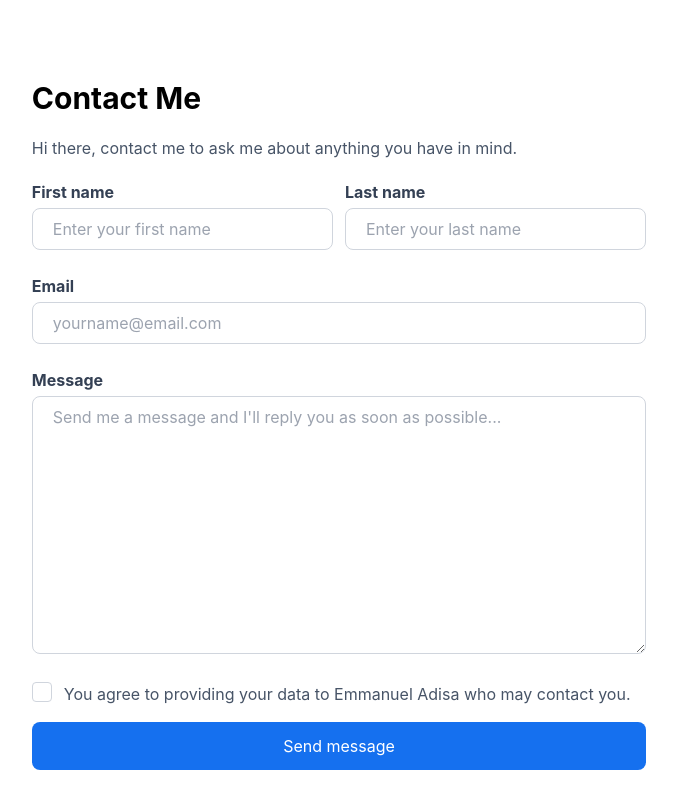
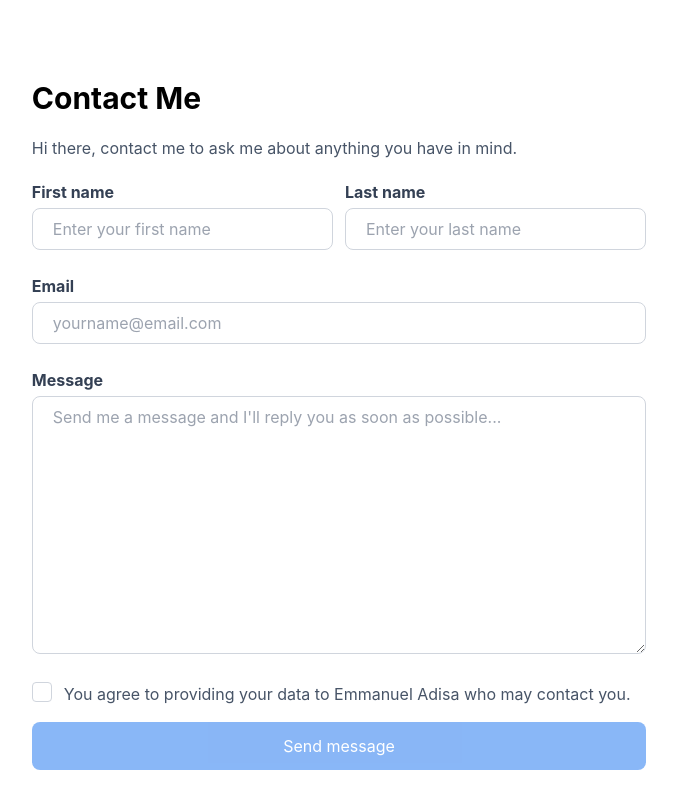
Before and after one commit to bohemiancode-x/HNG-stage-one-task, a React (Create React App) app: page /contact in a window 1280 px wide. Shown: the top 800 px of the page, without its empty margins (301-978 px from the left). Built offline with nearby package versions, Linux system fonts and the light colour scheme.

Commit message:
fix: disable button if input  not checked

```diff
--- a/src/pages/Contact.js
+++ b/src/pages/Contact.js
@@ -5,6 +5,7 @@ export default function Contact() {
     const [formValues, setFormValues] =useState(initialValues);
     const [formErrors, setFormErrors] =useState({});
     const [isSubmit, setIsSubmit] = useState(false);
+    const [isChecked, setIsChecked] = useState(true);
 
     const handleChange = (e) => {
         const {name, value} = e.target;
@@ -20,6 +21,10 @@ export default function Contact() {
                 setIsSubmit(false)
             }, 2000)
     };
+
+    const toggleCheck = () => {
+        setIsChecked(!isChecked);
+    }
 
     useEffect(() => {
         Object.keys(formErrors).length === 0 && setFormValues({firstName: "", lastName: "", email: "", message: "" });
@@ -115,10 +120,10 @@ export default function Contact() {
                 </p>
             </label>
             <label className='relative py-1 flex col-span-2'>
-                <input className='check' type="checkbox" id="check" required/>
+                <input onChange={toggleCheck} className='check' type="checkbox" id="check" required/>
                 <span className='pl-3 text-[#475467]'>You agree to providing your data to Emmanuel Adisa who may contact you.</span>
             </label>
-            <button className='col-span-2 bg-[#1570ef] py-3 text-white rounded-lg hover:opacity-50' id='btn__submit'>Send message</button>
+            <button disabled={isChecked} className='col-span-2 bg-[#1570ef] py-3 text-white rounded-lg disabled:opacity-50 disabled:cursor-not-allowed' id='btn__submit'>Send message</button>
         </form>
         {Object.keys(formErrors).length === 0 && isSubmit ? <div className='mt-5 text-green-500 bg-lime-100 text-sm px-4 rounded-lg py-2 text-center font-bold'>message sent.</div> : null}
     </div>
```
